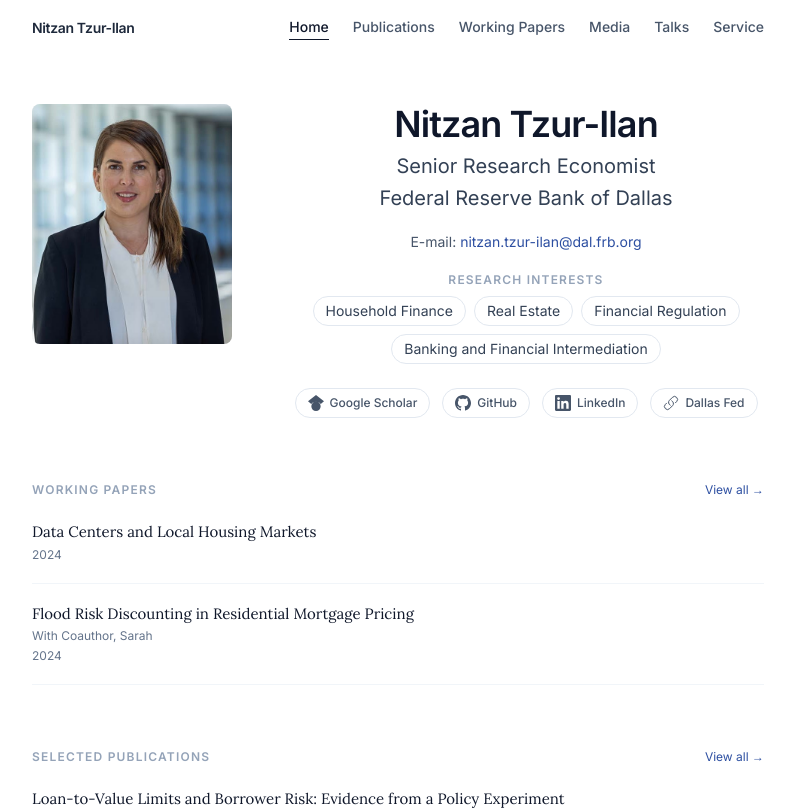
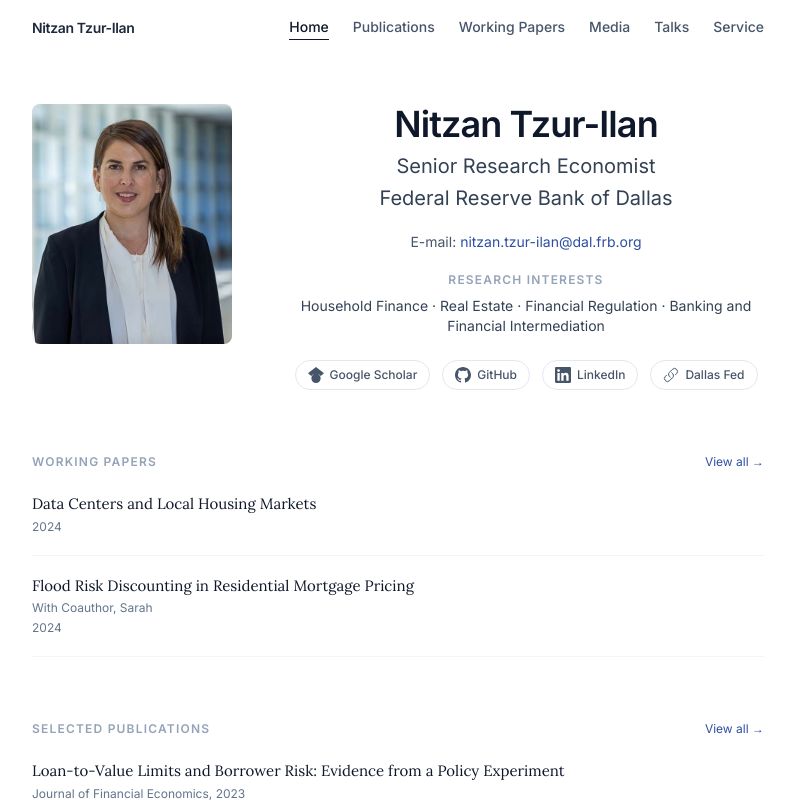
Before and after one commit to nitzantzur/website, a React (Vite) app: page / in a window 1280 px wide. Shown: the top 810 px of the page, without its empty margins (242-1037 px from the left). Built offline with nearby package versions, Linux system fonts and the light colour scheme.

Commit message:
Research interests as single line separated by dots
Co-Authored-By: Claude Sonnet 4.6 <noreply@anthropic.com>

```diff
--- a/src/pages/Home.tsx
+++ b/src/pages/Home.tsx
@@ -114,16 +114,9 @@ export default function Home() {
               <p className="text-xs font-semibold uppercase tracking-widest text-slate-400 mb-2">
                 Research Interests
               </p>
-              <div className="flex flex-wrap justify-center gap-2">
-                {bio.research_interests.map((interest) => (
-                  <span
-                    key={interest}
-                    className="text-sm text-slate-700 border border-slate-200 rounded-full px-3 py-1"
-                  >
-                    {interest}
-                  </span>
-                ))}
-              </div>
+              <p className="text-sm text-slate-700">
+                {bio.research_interests.join(' · ')}
+              </p>
             </div>
 
             {/* Profile links */}
```
